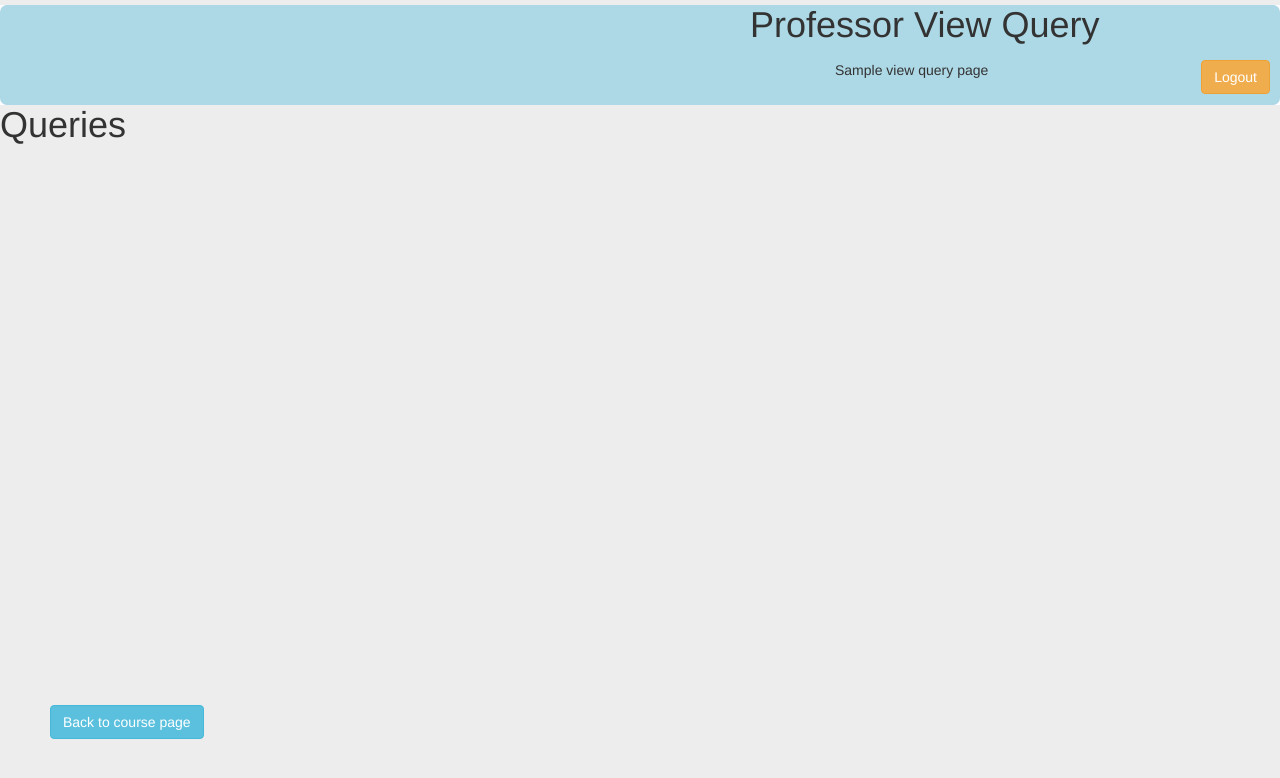
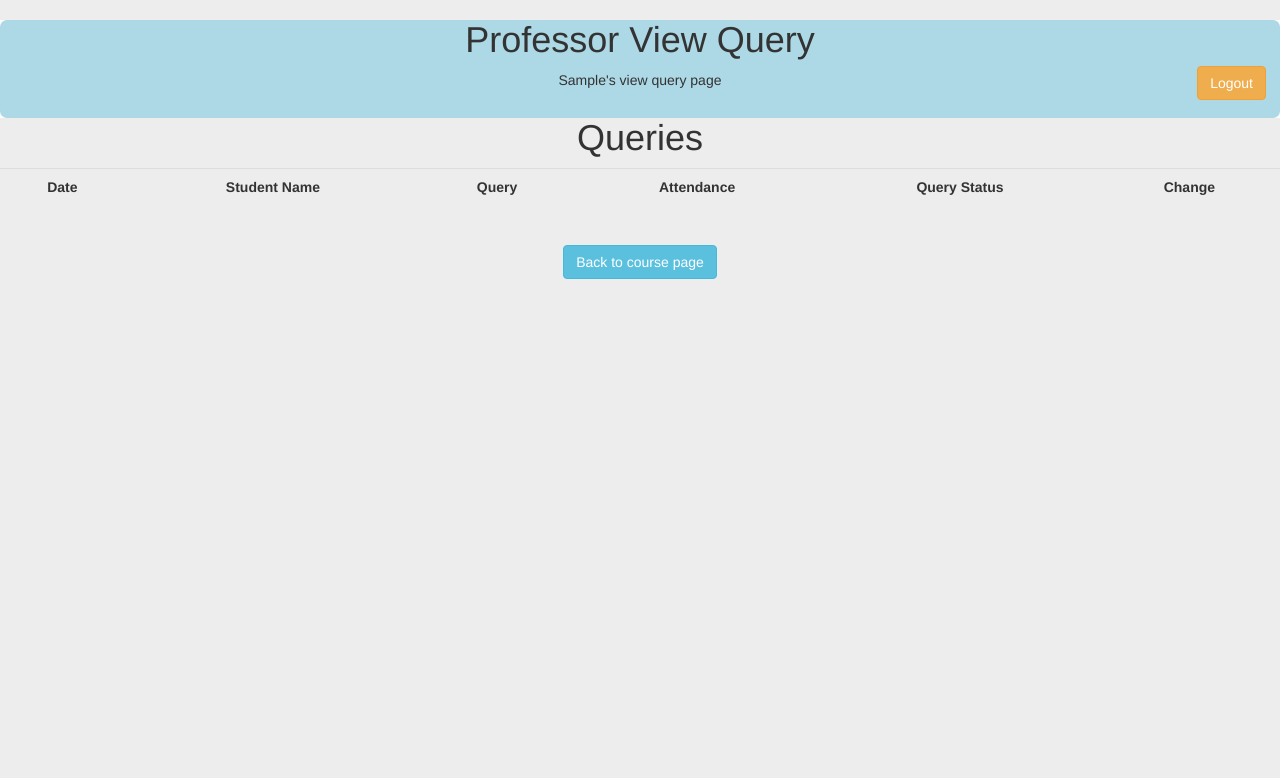
Before and after one commit to srinidhiprabhu96/proxy_softengg17_group9, a Django app: template Proxy/prof_module/templates/prof_queries.html in a window 1280 px wide. Shown: the top 778 px of the page. Run offline with Django 3.2, Linux system fonts and the light colour scheme; the template is opened without the code that fills it, so the values that code supplies are empty; the visitor is signed in with stand-in values (Sample User, id 1); some libraries are stand-ins or nearby versions.

Commit message:
View queries frontend done

```diff
--- a/Proxy/common_static/css/prof_style.css
+++ b/Proxy/common_static/css/prof_style.css
@@ -7,21 +7,24 @@
 .box3{
 	background-color:#EEEDED;
 	margin-top:-20px;
+	text-align:center;
 }
 .box1{
-	height: 100px;
+	height: 7em;
 	background-color: lightblue;
 	border-top-left-radius: 7px;
   	border-top-right-radius: 7px;
   	border-bottom-left-radius: 7px;
   	border-bottom-right-radius: 7px;
+  	text-align:center;
 }
 .box1 form{
 	background-color:#EEEDED;
 }
-.box1 .head{
-	margin: 5px 10px 15px 750px;
+/*.box1 .head{
+	margin: 5em 10em 15em 25em;
 }
+*/
 .box1 .head1{
 	margin: 5px 10px 10px 825px;
 }
@@ -37,12 +40,14 @@
 .box1 .head4{
 	margin: 5px 10px 10px 820px;
 }
-.box1 .head6{
-	margin: 5px 10px 15px 680px;
-}
+/*.box1 .head6{
+	margin: 0em 1em 15px 680px;
+}*/
+/*
 .box1 .head7{
 	margin: 5px 10px 10px 835px;
 }
+*/
 #button1{
 	margin: 5px 10px 15px 650px;
 }
@@ -55,14 +60,17 @@
 	margin: 125px 10px 15px 550px;
 }
 #button10{
-	margin: -38px 10px 15px 750px;
+	/*margin: -38px 10px 15px 750px;*/
+	float:right;
+	margin: -3em 1em 0em 0em;
 }
 #button11{
 	margin: -62px 10px 15px 750px;
 }
 
 #button12{
-	margin: -88px 10px 15px 1550px;
+	/*margin: -88px 10px 15px 1550px;*/
+	float:right;
 }
 
 #button13{
@@ -73,7 +81,9 @@
 	margin: 600px 10px 15px 50px;
 }
 #button15{
-	margin: 530px 10px 15px 50px;
+	/*margin: 530px 10px 15px 50px;*/
+	/*float:left;*/
+	/*margin: 3em 100em 0em 1em;*/
 }
 .box2 .image{
 	color:#0227f8;
@@ -103,6 +113,7 @@
 	font-weight: bold;
 	margin-left: -700px;
 }
+
 .error {color: red;}
 .info {color: green;}
 .progress
--- a/Proxy/prof_module/templates/prof_queries.html
+++ b/Proxy/prof_module/templates/prof_queries.html
@@ -1,7 +1,7 @@
 <!DOCTYPE html>
 <html>
 <head>
-        <title>View queries page</title>
+        <title>Professor view queries page</title>
         <style>
             .error {color: red;}
             .change {color: blue;}
@@ -27,7 +27,7 @@
 <body>
     <div class="box1">
             <h1 class="head">Professor View Query</h1>
-            <p class="head7">{{user.first_name}} view query page</p>
+            <p class="head7">{{user.first_name}}'s view query page</p>
             <nav id="button10" class="nav navbar-nav navbar-right">
                     <a href="/logout/"><button class="btn btn-warning navbar-btn">Logout</button></a>
             </nav>
@@ -65,24 +65,21 @@
     {% endif %}
     </div> -->
     <div class = "box3">
+    <div>
     <h1>Queries</h1>
     <!--<span><b>Date ; Student Name ; Query ; Attendance ; Query Status</b></span><br>//-->
+    <table class = "table table-hover">
+     <tr style="font-weight:bold">
+        <td>Date</td>
+        <td>Student Name</td>
+        <td>Query</td>
+        <td>Attendance</td>
+        <td>Query Status</td>
+        <td>Change</td>
+    </tr>
     {% for q,a in list %}
-    <table class = "table table-hover">
-    <col width="30">
-    <col width="30">
-    <col width="300">
-    <col width="30">
-    <col width="30">
-    <col width="30">
-    </tr>
-        <th>Date</th>
-        <th>Student Name</th>
-        <th>Query</th>
-        <th>Attendance</th>
-        <th>Query Status</th>
-        <th>Change</th>
-        <tr>
+    <tr>
+
             <td>{{q.date}}</td>
             <td>{{q.student.first_name}}</td>
             <td>{{q.query}}</td>
@@ -96,17 +93,13 @@
       <input type="hidden" name="query" value="{{q.id}} 0" />
       <input type="submit" {% if a == '0' %}disabled{% endif %} value="Mark Absent"/>
     </form></td>
-        </tr>
     </tr>
-    </table>
-    <!--<span>{{q.date}} ; {{q.student.first_name}} ; {{q.query}} ; {{a}} ;  {{q.status}} </span>//-->
-
     <br>
     {% endfor %}
+    </table>
     <br>
     <a href="/prof_course/{{course_id}}"><button type="button" class="btn btn-info" id="button15">Back to course page</button></a>
-    <br>
-    <br>
+    </div>
     </div>
 </body>
 </html>
```
